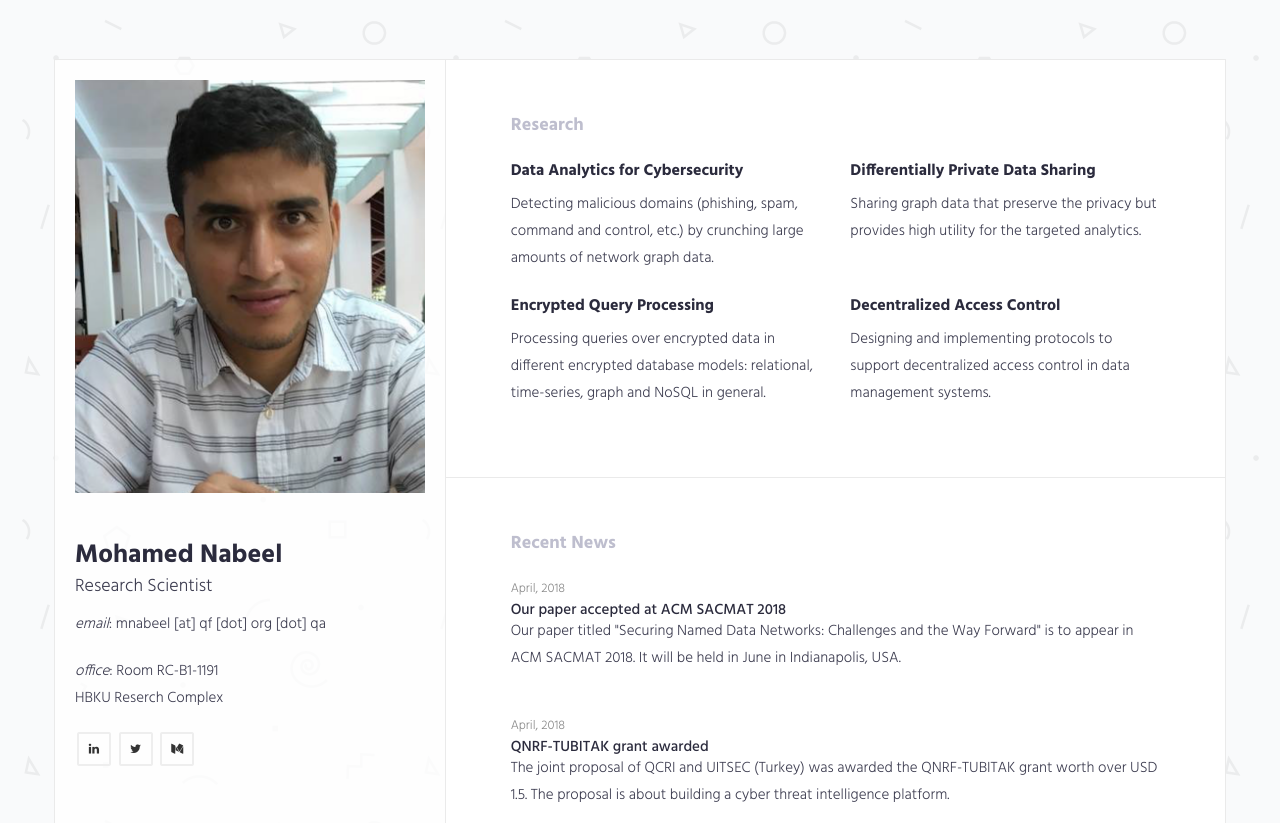
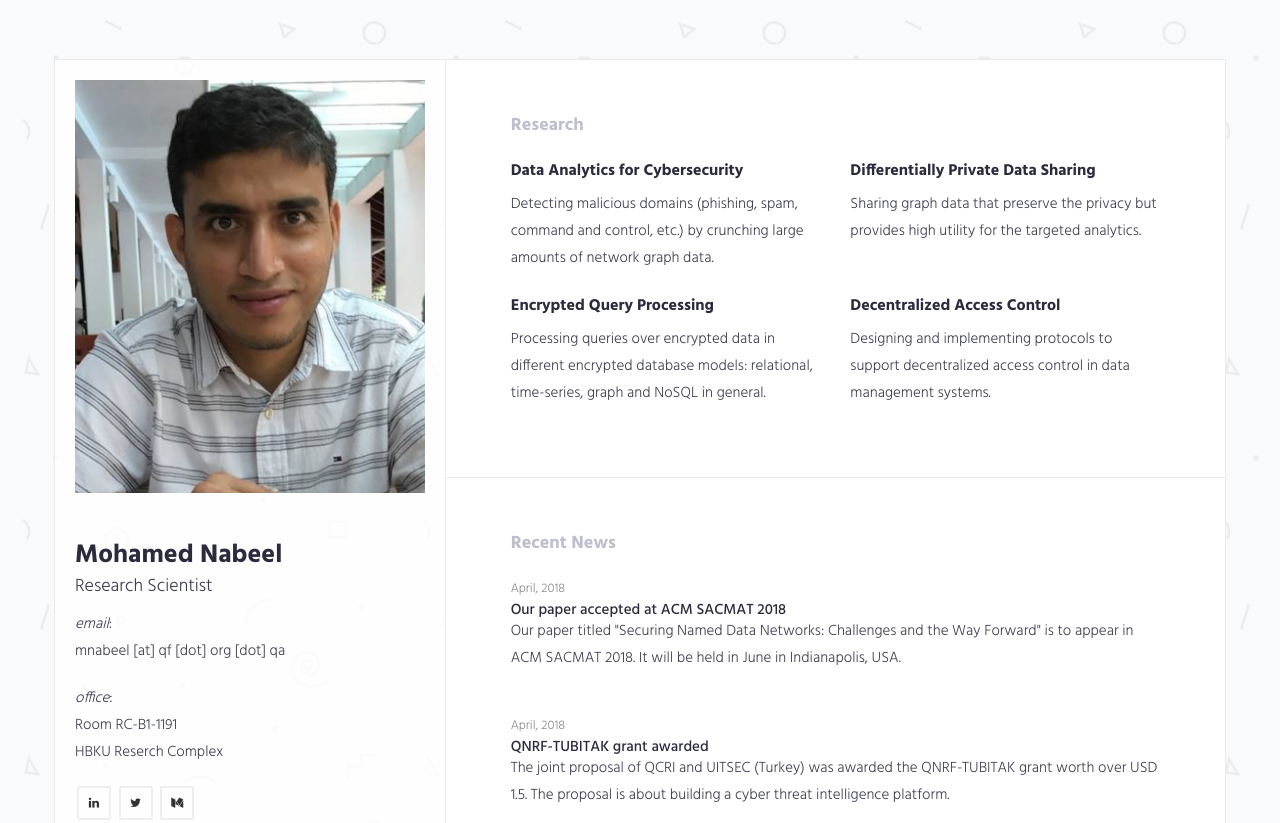
Before and after one commit to nabeelxy/nabeelxy.github.io, a plain HTML site: page index.html in a window 1280 px wide. Shown: the top 823 px of the page. Drawn offline with Linux system fonts and the light colour scheme.

Commit message:
minor format changes

```diff
--- a/index.html
+++ b/index.html
@@ -49,10 +49,10 @@
             <span class="lead">Research Scientist</span>
 
             <div class="about-text">
-                <p> <i>email</i>: mnabeel [at] qf [dot] org [dot] qa
+                <p> <i>email</i>: <br/>mnabeel [at] qf [dot] org [dot] qa
                 </p>
 
-                <p><i>office</i>: Room RC-B1-1191<br/>HBKU Reserch Complex</p>
+                <p><i>office</i>: <br/>Room RC-B1-1191<br/>HBKU Reserch Complex</p>
 
 
                 <!--p><img src="img/Signature.png" alt="" class="img-responsive"/></p-->
```
